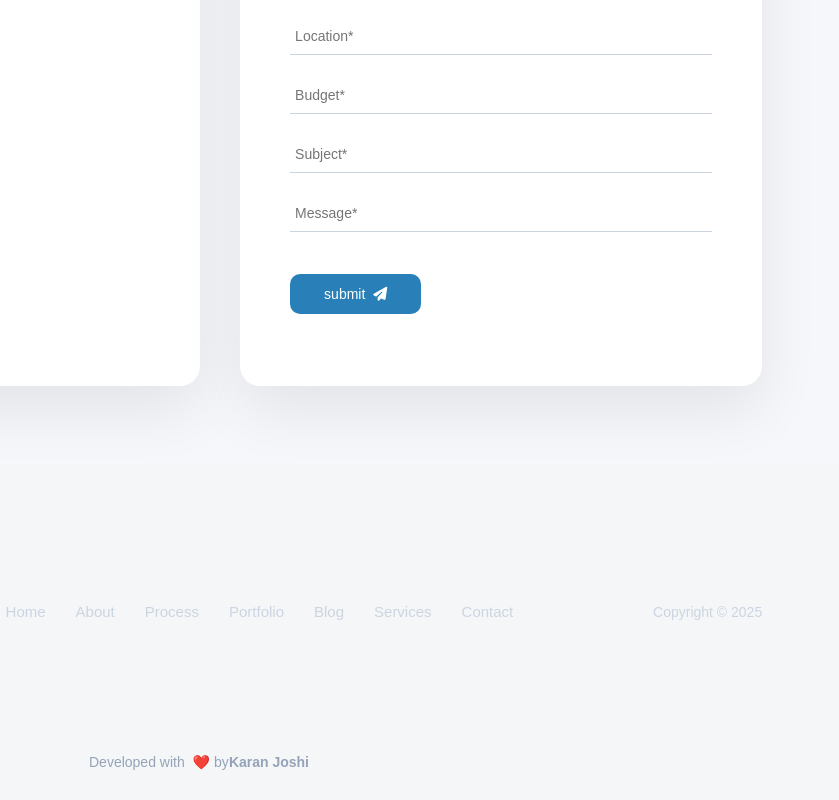
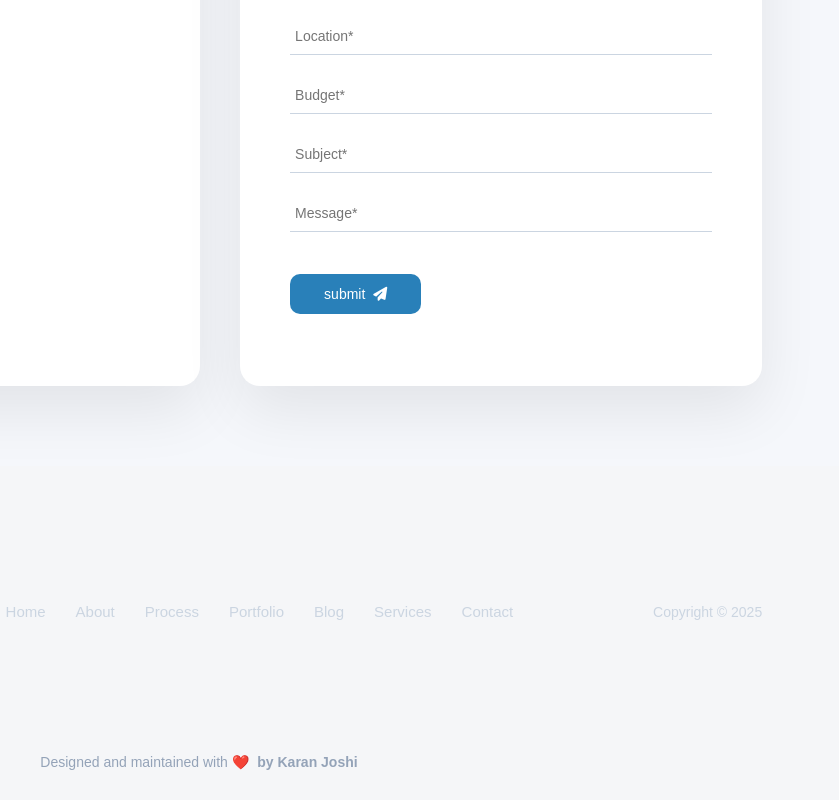
Before and after one commit to karanjoshi-kj/PORTFOLIO-KARAN, a plain HTML site: page index.html in a window 1280 px wide. Shown: the part 4861-5661 px from the top of the page, 441-1280 px from the left. Drawn offline with Linux system fonts and the light colour scheme.

Commit message:
PORTFOLIO HOSTED & SOME IMPORTANT CHANGES ARE DONE

```diff
--- a/index.html
+++ b/index.html
@@ -566,7 +566,7 @@
       </div>
 
       <div class="footer-left">
-        <p>Developed with <span class="heart">❤️</span>by<b>Karan Joshi</b></p>
+        <p>Designed and maintained with<span class="heart">❤️</span> <b> by Karan Joshi</b></p>
       </div>
     </footer>
   </body>
```
